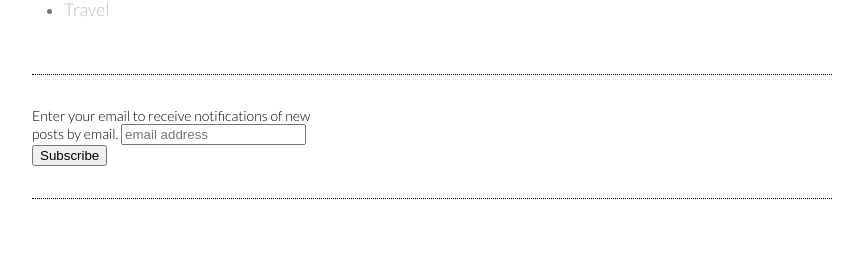
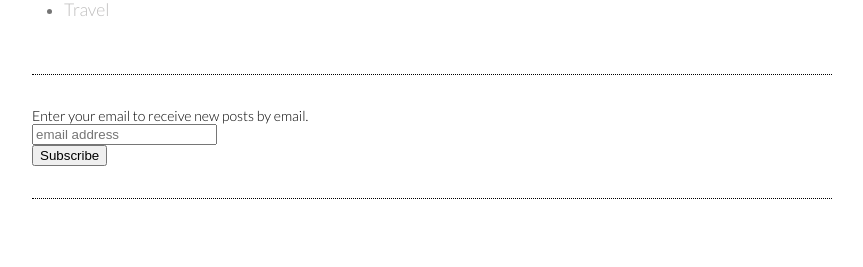
Before and after one commit to rachellee/resume, a Jekyll site: the page built from blog/index.html, in a window 1280 px wide. Shown: the part 1401-1668 px from the top of the page, without its empty margins (208-1071 px from the left). Built offline with Jekyll 4.4.1, drawn with Linux system fonts in a browser that asks for light colours; nearby versions of some CDN libraries; some web fonts are replaced; comment, search, counter and statistics services are not loaded.

Commit message:
MQ refine classes iphone

```diff
--- a/_layouts/default.html
+++ b/_layouts/default.html
@@ -59,11 +59,11 @@
 
 		<footer>
 			<p> Stay in Touch</p>
-			<span id="footer-link"><a href="mailto: hello@rachellee.io"><img src="/images/social/mail.png" class="footer-mail" alt="Mail"></a></span>
-			<span id="footer-link"><a target="_blank" href="https://www.behance.net/rachlee"><img src="/images/social/behance.png" class="footer-behance" alt="Behance"></a></span>
-			<span id="footer-link"><a target="_blank" href="https://github.com/rachellee"><img src="/images/social/github.png" class="footer-github" alt="Git Hub"></a></span>
-			<span id="footer-link"><a target="_blank" href="https://www.instagram.com/rachlee___"><img src="/images/social/instagram.png" class="footer-instagram" alt="Instagram"></a></span>
-			<span id="footer-link"><a target="_blank" href="https://www.pinterest.com/rachellee_"><img src="/images/social/pinterest.png" class="footer-pinterest" alt="Pinterest"></a></span>
+			<span id="footer-link"><a href="mailto: hello@rachellee.io"><img src="/images/social/mail.png" alt="Mail"></a></span>
+			<span id="footer-link"><a target="_blank" href="https://www.behance.net/rachlee"><img src="/images/social/behance.png" alt="Behance"></a></span>
+			<span id="footer-link"><a target="_blank" href="https://github.com/rachellee"><img src="/images/social/github.png" alt="Git Hub"></a></span>
+			<span id="footer-link"><a target="_blank" href="https://www.instagram.com/rachlee___"><img src="/images/social/instagram.png" alt="Instagram"></a></span>
+			<span id="footer-link"><a target="_blank" href="https://www.pinterest.com/rachellee_"><img src="/images/social/pinterest.png" alt="Pinterest"></a></span>
 		</footer>
 	</body>
 </html>
--- a/blog/index.html
+++ b/blog/index.html
@@ -36,7 +36,7 @@
 <div id="mc_embed_signup">
 	<form action="//rachellee.us9.list-manage.com/subscribe/post?u=d3df045c7981dd62fc7a361eb&amp;id=f2f487afcb" method="post" id="mc-embedded-subscribe-form" name="mc-embedded-subscribe-form" class="validate" target="_blank" novalidate>
 	    <div id="mc_embed_signup_scroll">
-	<label for="mce-EMAIL">Enter your email to receive notifications of new posts by email.</label>
+		<label for="mce-EMAIL">Enter your email to receive new posts by email.</label>
 		<input type="email" value="" name="EMAIL" class="email" id="mce-EMAIL" placeholder="email address" required>
 	    <!-- real people should not fill this in and expect good things - do not remove this or risk form bot signups-->
 	    <div style="position: absolute; left: -5000px;"><input type="text" name="b_d3df045c7981dd62fc7a361eb_f2f487afcb" tabindex="-1" value=""></div>
--- a/index.scss
+++ b/index.scss
@@ -542,8 +542,9 @@
 		overflow: hidden;
 	}
 
-	.sections, .portfolio, .category_container, .subscribe_container, .blog_container, .tags_container {
+	.story_section, .portfolio_section, .blog_section, .resume_section, .blog_container, .category_container, .subscribe_container, .tags_container {
 		width: 85%;
+		font-weight: 300;
 	}
 
 	#blog-link {
@@ -576,6 +577,17 @@
 		overflow: hidden;
 	}
 
+	.subscribe_container {
+		padding: none;
+		margin: 0 auto;
+	}
+
+	#mc-embedded-subscribe-form, #mc_embed_signup {
+		width: 80%;
+		padding: none;
+	}
+
+	/* portfolio */
 	.portfolio_container, .project1, .project2  {
 		width: 100%;
 	}
@@ -584,8 +596,10 @@
 		width: 98%;
 	}
 
-	.portfolio_section {
-		margin-bottom: 1rem;
+	.portfolio_section, .portfolio_container {
+		margin-top: 2rem;
+		margin-bottom: 0rem;
+		padding: none;
 	}
 }
 
```
Lines whose indentation alone changed are shown as unchanged.
